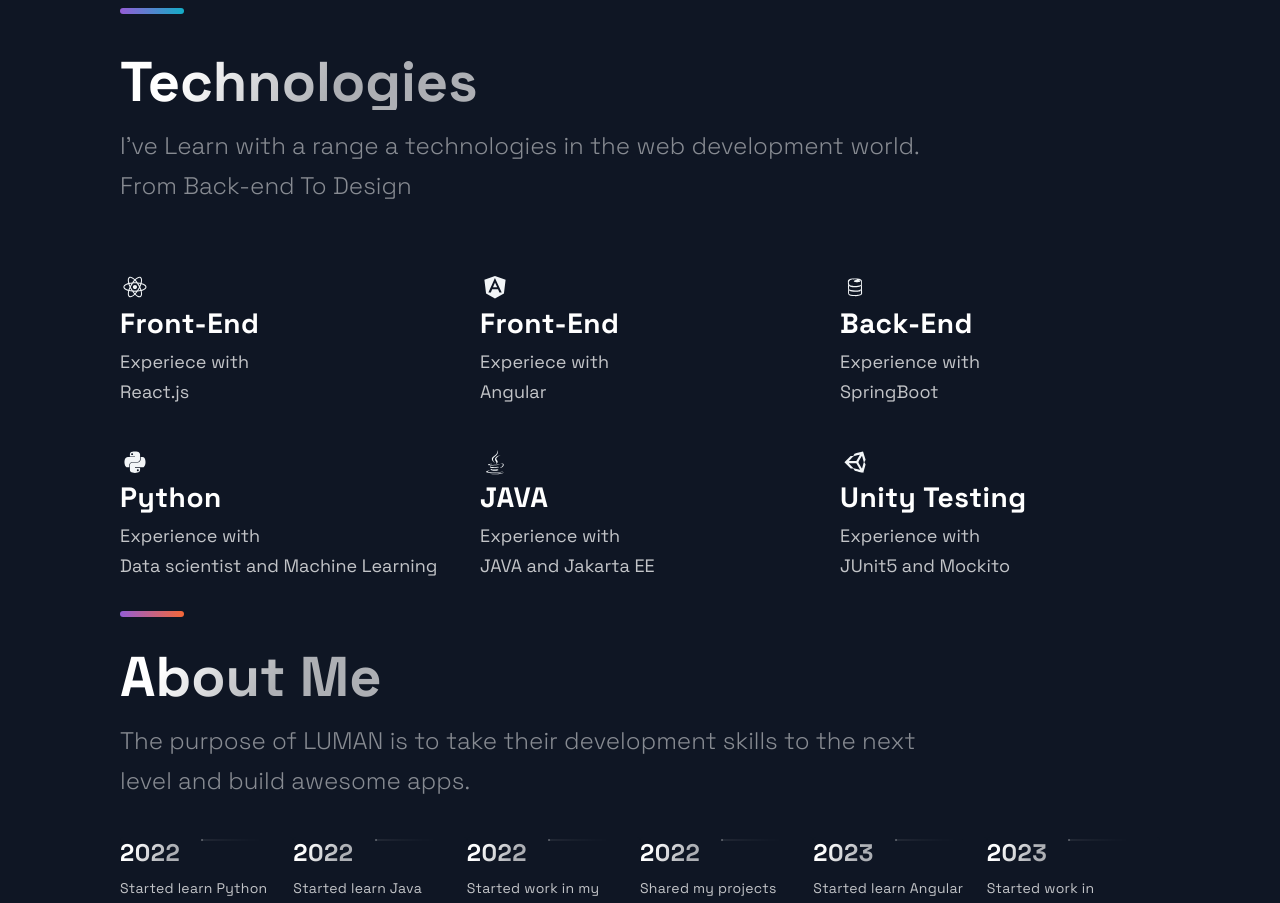
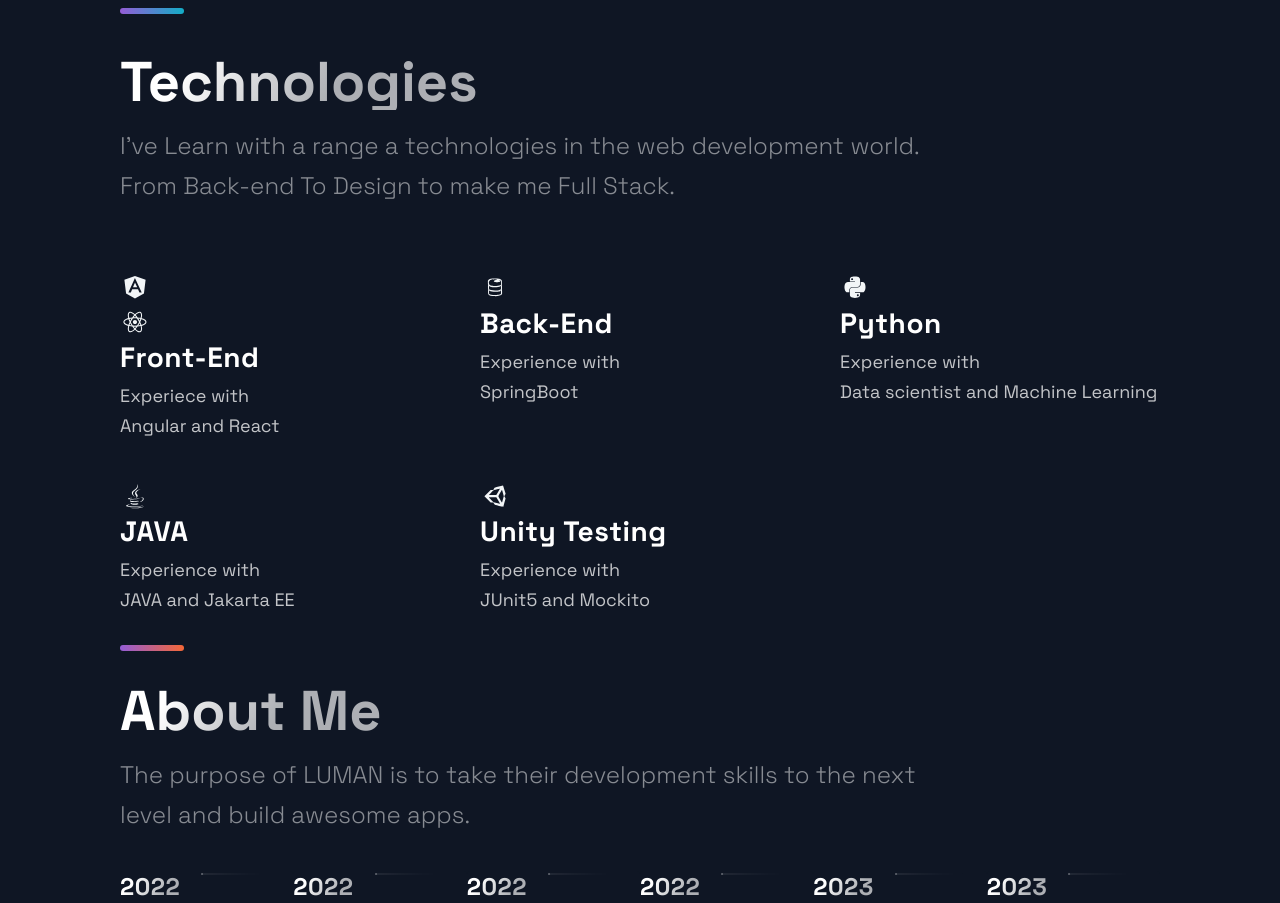
Before and after one commit to xLuisManrique/LUMAN-PORTFOLIO, a Next.js app: page / in a window 1280 px wide. Shown: the part 2720-3623 px from the top of the page. Built offline with nearby package versions, Linux system fonts and the light colour scheme.

Commit message:
Update Technologies.js

```diff
--- a/src/components/Technologies/Technologies.js
+++ b/src/components/Technologies/Technologies.js
@@ -9,32 +9,24 @@ const Technologies = () =>  (
     <SectionTitle>Technologies</SectionTitle>
     <SectionText>
       I've Learn with a range a technologies in the web development world.
-      From Back-end To Design
+      From Back-end To Design to make me Full Stack.
     </SectionText>
     <List>
 
+
+
       <ListItem>
-        <picture>
+      <picture>
+          <DiAngularSimple size="3rem" />
+        </picture>
+      <picture>
           <DiReact size="3rem" />
         </picture>
         <ListContainer>
           <ListTitle>Front-End</ListTitle>
           <ListParagraph>
             Experiece with <br />
-            React.js
-          </ListParagraph>
-        </ListContainer>
-      </ListItem>
-
-      <ListItem>
-      <picture>
-          <DiAngularSimple size="3rem" />
-        </picture>
-        <ListContainer>
-          <ListTitle>Front-End</ListTitle>
-          <ListParagraph>
-            Experiece with <br />
-            Angular
+            Angular and React
           </ListParagraph>
         </ListContainer>
       </ListItem>
```
